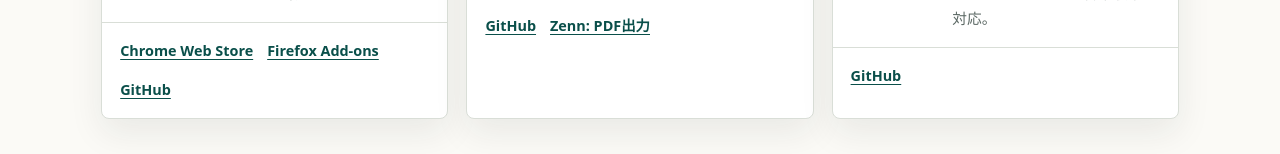
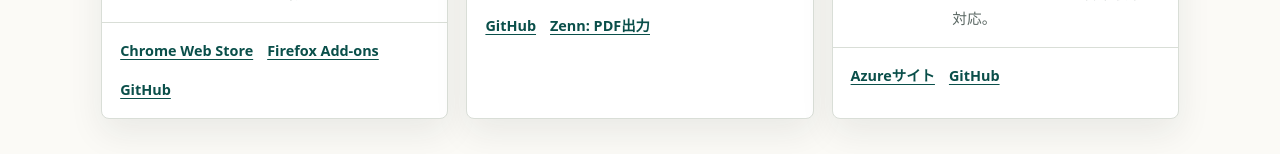
Before and after one commit to harness17/portfolio-ai-evidence, a plain HTML site: page index.html in a window 1280 px wide. Shown: the part 3912-4066 px from the top of the page. Drawn offline with Linux system fonts and the light colour scheme.

Commit message:
feat: add Kototsubo Azure site link

```diff
--- a/index.html
+++ b/index.html
@@ -349,6 +349,7 @@
               </div>
             </dl>
             <div class="project-links">
+              <a href="https://kototsubo-gfbvfcg3efhyfucx.japanwest-01.azurewebsites.net/">Azureサイト</a>
               <a href="https://github.com/harness17/kototsubo">GitHub</a>
             </div>
           </article>
```
